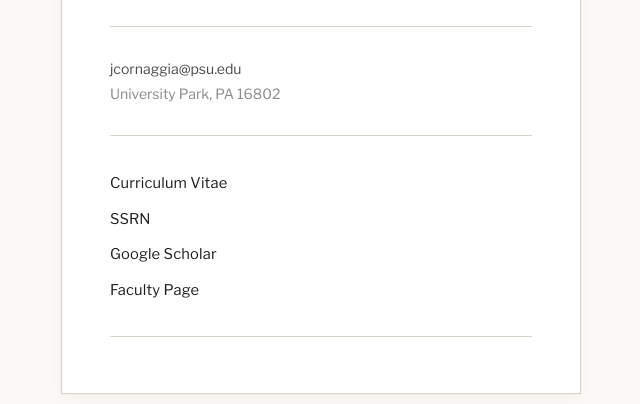
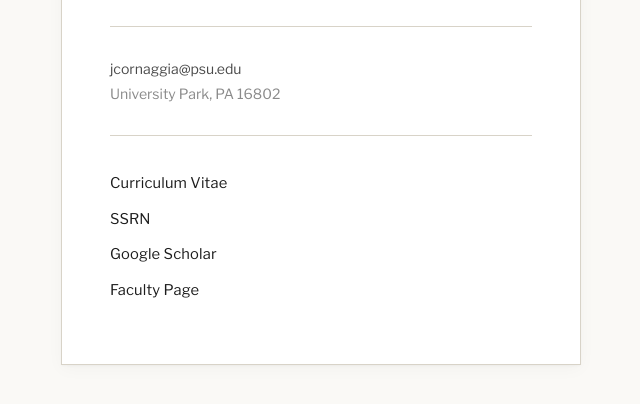
Before and after one commit to jcornaggia/jcornaggia.github.io, a plain HTML site: page index.html in a window 1280 px wide. Shown: the part 472-876 px from the top of the page, without its empty margins (319-959 px from the left). Drawn offline with nearby package versions, Linux system fonts and the light colour scheme.

Commit message:
Remove closing rule under links
Co-Authored-By: Claude Fable 5 <noreply@anthropic.com>

```diff
--- a/index.html
+++ b/index.html
@@ -100,8 +100,6 @@
             flex-direction: column;
         }
 
-        hr.end { margin: 1.8rem 0 0; }
-
         .links a {
             display: block;
             padding: 0.55rem 0;
@@ -149,8 +147,6 @@
         <a href="https://scholar.google.com/citations?user=xJep3mwAAAAJ&hl=en" target="_blank">Google Scholar</a>
         <a href="https://directory.smeal.psu.edu/jnc29" target="_blank">Faculty Page</a>
     </div>
-
-    <hr class="end">
 </div>
 
 </body>
```
